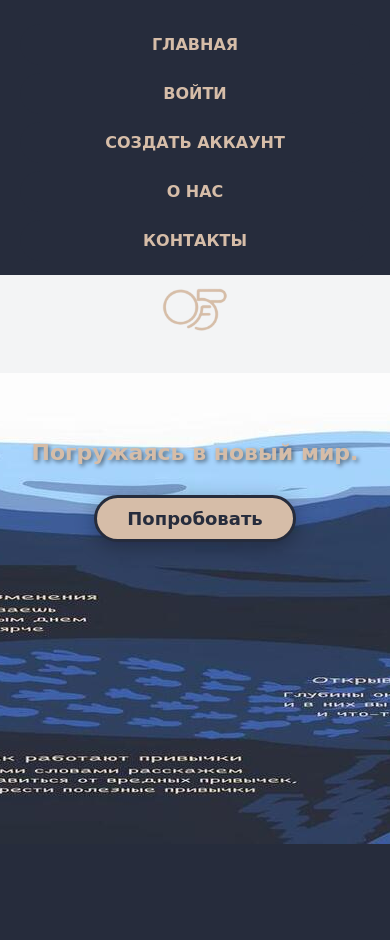
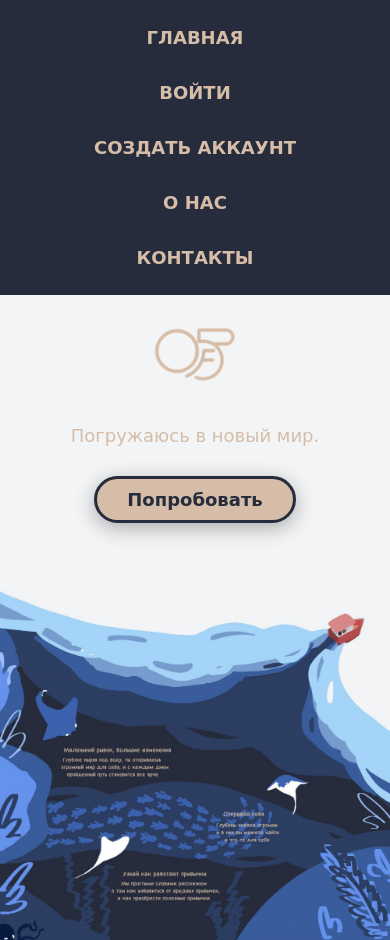
Before and after one commit to merlinarmagidon/habit-tracker, a Django app: page / in a window 390 px wide. Before the commit the page ends 844 px from the top, so only its background shows below. Run offline with Django 4.2, Linux system fonts and the light colour scheme.

```diff
--- a/habit/templates/home_guest.html
+++ b/habit/templates/home_guest.html
@@ -1,52 +1,120 @@
-{% extends "base.html" %}
 {% load static %}
-
-{% block page_styles %}
+<!DOCTYPE html>
+<html lang="ru">
+<head>
+  <meta charset="UTF-8">
+  <meta name="viewport" content="width=device-width, initial-scale=1.0">
+  <title>oFp - Ocean of possibilities</title>
   <style>
-    html body {
-        background: url('{% static "images/guest_bg.jpg" %}') no-repeat center bottom fixed !important;
-        background-size: auto !important;
-        background-color: #F3F4F5 !important;
-        margin: 0 !important;
-        padding: 0 !important;
+    @font-face {
+      font-family: 'Chalkboard SE Regular';
+      src: url('{% static "fonts/ChalkboardSE-Regular.ttf" %}') format('truetype');
+      src: local('Comic Sans MS'), local('Marker Felt'), local('Arial');
+      font-weight: normal;
+      font-style: normal;
+      font-display: swap;
     }
 
-    html body::before,
-    html body::after {
-        display: none !important;
-        content: none !important;
+    * {
+      box-sizing: border-box;
+      margin: 0;
+      padding: 0;
     }
 
-    /* Контент */
-    .content {
-        padding-top: 160px !important;
-        position: relative;
-        z-index: 6;
+    html {
+      -webkit-text-size-adjust: 100%;
+      -moz-text-size-adjust: 100%;
+      height: 100%;
     }
 
-    .guest-container {
-        display: -webkit-box;
-        display: -ms-flexbox;
+    body {
+      font-family: 'Chalkboard SE Regular', 'Comic Sans MS', 'Marker Felt', Arial, sans-serif;
+      margin: 0;
+      background-color: #F3F4F5;
+      min-height: 100vh;
       display: flex;
-        -webkit-box-orient: vertical;
-        -webkit-box-direction: normal;
-        -ms-flex-direction: column;
       flex-direction: column;
-        -webkit-box-align: center;
-        -ms-flex-align: center;
-        align-items: center;
-        text-align: center;
-        padding: 20px;
+      color: #262C3C;
+      -webkit-font-smoothing: antialiased;
+      -moz-osx-font-smoothing: grayscale;
     }
 
-    .guest-title {
-        font-size: 42px;
-        color: #D6BDA8;
-        text-shadow: 2px 2px 4px rgba(0, 0, 0, 0.5);
-        margin-bottom: 30px;
-        font-weight: bold;
+    header {
+      display: flex;
+      justify-content: space-around;
+      align-items: center;
+      padding: 10px 20px;
+      background-color: #262C3C;
+      position: relative;
+      width: 100%;
     }
 
+    header img {
+      position: absolute;
+      left: 50%;
+      transform: translateX(-50%);
+      bottom: -170px;
+      width: 170px;
+      height: auto;
+      z-index: 10;
+      display: block;
+    }
+
+    nav {
+      width: 100%;
+      text-align: center;
+    }
+
+    nav ul {
+      list-style: none;
+      padding: 0;
+      margin: 0;
+      display: flex;
+      flex-wrap: wrap;
+      justify-content: center;
+      align-items: center;
+    }
+
+    nav ul li {
+      margin: 5px 10px;
+    }
+
+    nav ul li a {
+      text-decoration: none;
+      color: #D6BDA8;
+      font-size: 24px;
+      font-weight: bold;
+      transition: all 0.3s ease;
+      padding: 8px 16px;
+      display: inline-block;
+      border: 2px solid transparent;
+    }
+
+    nav ul li a:hover,
+    nav ul li a:focus {
+      color: #ffffff;
+      background-color: rgba(214, 189, 168, 0.1);
+      border-radius: 4px;
+      border: 2px solid rgba(214, 189, 168, 0.3);
+    }
+
+    .content {
+      flex: 1;
+      padding: 200px 20px 40px;
+      text-align: center;
+      max-width: 1200px;
+      margin: 0 auto;
+      width: 100%;
+    }
+
+    .content h1 {
+      color: #D6BDA8;
+      font-size: 24px;
+      margin-bottom: 30px;
+      font-weight: normal;
+    }
+
+    /* Кнопка */
     .btn-try {
       background-color: #D6BDA8;
       color: #262C3C;
@@ -56,8 +124,6 @@
       font-size: 22px;
       font-weight: bold;
       cursor: pointer;
-        -webkit-transition: all 0.3s ease;
-        -o-transition: all 0.3s ease;
       transition: all 0.3s ease;
       text-decoration: none;
       display: inline-block;
@@ -68,55 +134,133 @@
       background-color: #262C3C;
       color: #D6BDA8;
       border: 3px solid #D6BDA8;
-        -webkit-transform: translateY(-3px);
-        -ms-transform: translateY(-3px);
       transform: translateY(-3px);
+    }
+
+    /* Фоновая картинка на всю ширину, автоматический размер */
+    .full-width-image {
+      width: 100%;
+      height: auto;
+      display: block;
+      max-width: 100%;
+      border: 0;
+      object-fit: contain;
+      margin-top: 40px;
     }
 
     @media (max-width: 1024px) {
       .content {
-            padding-top: 140px !important;
+        padding: 180px 15px 30px;
       }
-        .guest-title {
-            font-size: 36px;
+      .content h1 {
+        font-size: 22px;
       }
       .btn-try {
         padding: 12px 45px;
         font-size: 20px;
       }
+      header img {
+        width: 150px;
+        bottom: -150px;
+      }
+      nav ul li a {
+        font-size: 22px;
+      }
     }
 
     @media (max-width: 768px) {
+      header {
+        padding: 10px 5px;
+        flex-wrap: wrap;
+      }
+      nav ul {
+        flex-direction: row;
+        flex-wrap: wrap;
+        justify-content: space-around;
+      }
+      nav ul li {
+        margin: 8px 5px;
+        flex: 1;
+        min-width: 120px;
+      }
+      nav ul li a {
+        font-size: 18px;
+        padding: 8px 10px;
+        width: 100%;
+        text-align: center;
+        box-sizing: border-box;
+      }
       .content {
-            padding-top: 130px !important;
+        padding: 150px 10px 20px;
       }
-        .guest-title {
-            font-size: 32px;
+      .content h1 {
+        font-size: 20px;
       }
       .btn-try {
         padding: 12px 40px;
         font-size: 20px;
       }
+      header img {
+        width: 120px;
+        bottom: -120px;
+      }
     }
 
     @media (max-width: 480px) {
+      nav ul {
+        flex-direction: column;
+      }
+      nav ul li {
+        margin: 5px 0;
+        width: 100%;
+        min-width: auto;
+      }
+      nav ul li a {
+        font-size: 18px;
+        padding: 10px 5px;
+        width: 100%;
+      }
       .content {
-            padding-top: 120px !important;
+        padding: 130px 5px 15px;
       }
-        .guest-title {
-            font-size: 28px;
+      .content h1 {
+        font-size: 18px;
       }
       .btn-try {
         padding: 10px 30px;
         font-size: 18px;
       }
+      header img {
+        width: 100px;
+        bottom: -100px;
+      }
     }
   </style>
-{% endblock %}
+</head>
+<body>
 
-{% block content %}
-<div class="guest-container">
-    <h1 class="guest-title">Погружаясь в новый мир.</h1>
+  <header>
+    <nav>
+      <ul>
+        <li><a href="{% url 'habit-home' %}">ГЛАВНАЯ</a></li>
+        <li><a href="{% url 'login' %}">ВОЙТИ</a></li>
+        <li><a href="{% url 'register' %}">СОЗДАТЬ АККАУНТ</a></li>
+        <li><a href="{% url 'about' %}">О НАС</a></li>
+        <li><a href="{% url 'contacts' %}">КОНТАКТЫ</a></li>
+      </ul>
+    </nav>
+    <img src="{% static 'images/logo.png' %}">
+  </header>
+
+  <div class="content">
+    <h1>Погружаюсь в новый мир.</h1>
     <a href="{% url 'register' %}" class="btn-try">Попробовать</a>
   </div>
-{% endblock %}
+
+  <img src="{% static 'images/guest_bg.jpg' %}"
+       alt="Полноразмерное изображение"
+       class="full-width-image"
+       loading="lazy">
+
+</body>
+</html>
```
Also changed, not shown: habit/static/images/guest_bg.jpg. Lines whose indentation alone changed are shown as unchanged.
